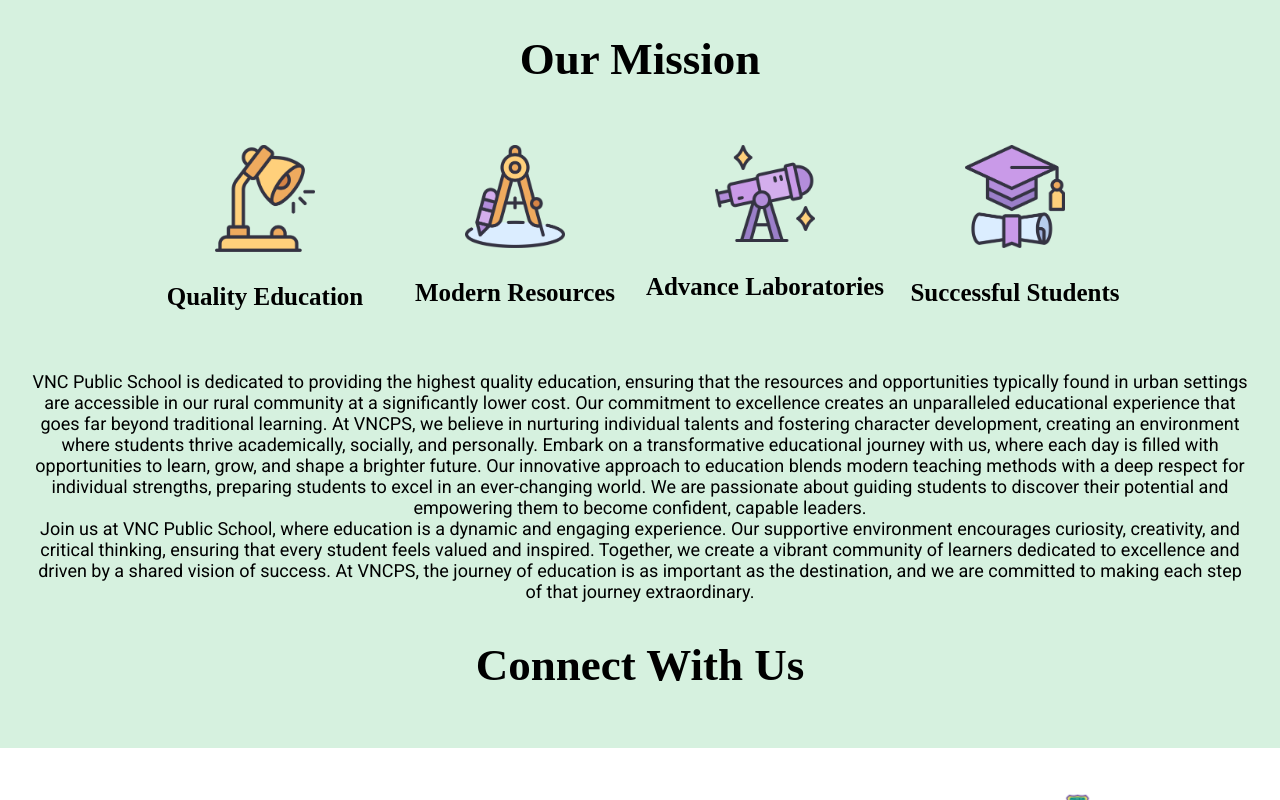
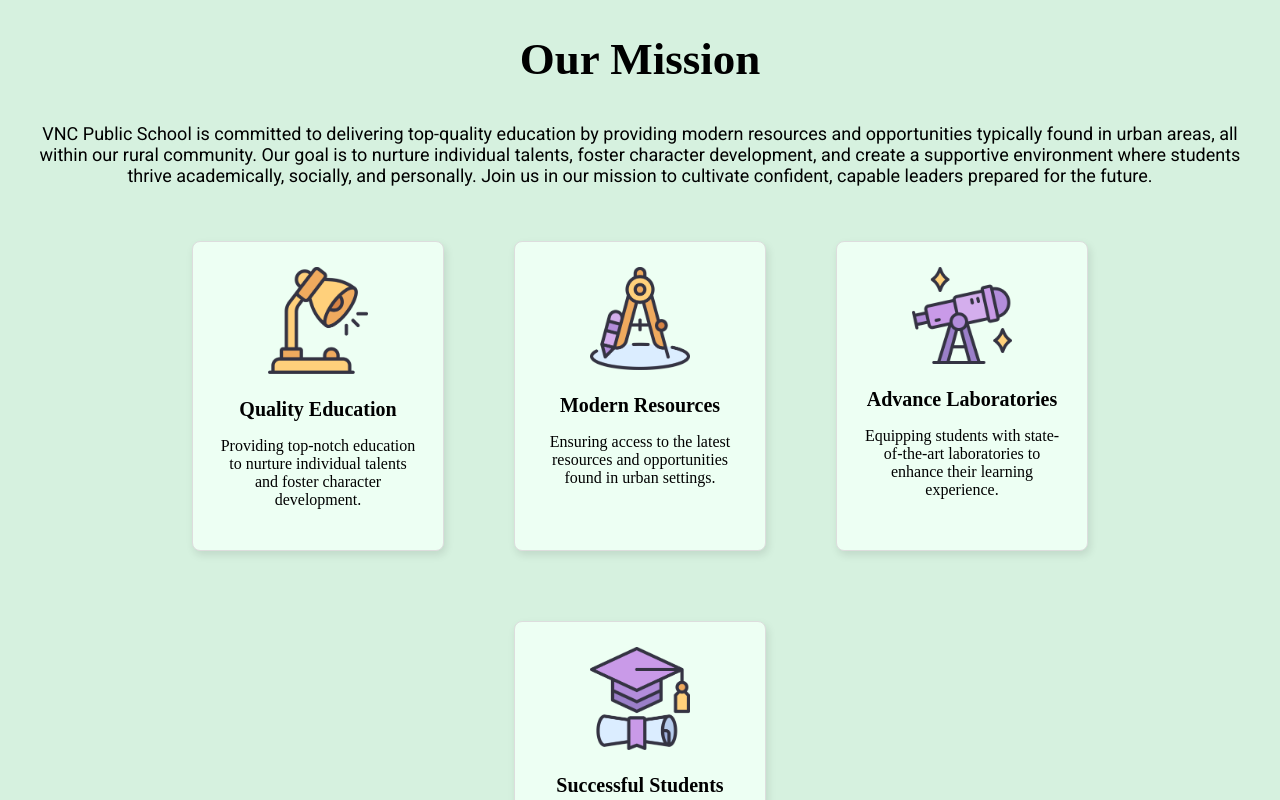
Before and after one commit to harishchaurasia/vncpublicschool, a Next.js app: page / in a window 1280 px wide. Shown: the part 840-1640 px from the top of the page. Built offline with nearby package versions, Linux system fonts and the light colour scheme; a web font is replaced by a local one.

Commit message:
added mission card

```diff
--- a/components/ImageCarousel.css
+++ b/components/ImageCarousel.css
@@ -1,5 +1,4 @@
 /* ImageCarousel.css */
-
 
 .carousel-container {
   width: 100%;
--- /dev/null
+++ b/components/MissionCard.js
@@ -0,0 +1,41 @@
+import React from 'react';
+
+const MissionCard = ({ imageSrc, heading, text }) => {
+    return (
+        <div style={cardStyle}>
+            <img style={cardImageStyle} src={imageSrc} alt={heading} />
+            <h3 style={cardHeadingStyle}>{heading}</h3>
+            <p style={cardTextStyle}>{text}</p>
+        </div>
+    );
+};
+
+export default MissionCard;
+
+const cardStyle = {
+    border: '1px solid #ddd',
+    borderRadius: '8px',
+    padding: '25px',
+    textAlign: 'center',
+    maxWidth: '200px',
+    margin: '35px',
+    boxShadow: '2px 4px 8px rgba(0, 0, 0, 0.1)',
+    // backgroundColor: '#fff'
+    backgroundColor: '#edfff3'
+};
+
+const cardImageStyle = {
+    maxWidth: '100px',
+    width: '100%',
+    height: 'auto',
+    marginBottom: '10px'
+};
+
+const cardHeadingStyle = {
+    fontSize: '20px',
+    margin: '10px 0'
+};
+
+const cardTextStyle = {
+    fontSize: '16px'
+};
--- a/pages/Mission.js
+++ b/pages/Mission.js
@@ -1,5 +1,5 @@
 import React from 'react';
-import { AlignCenter } from 'react-feather';
+import MissionCard from '../components/MissionCard';
 
 const Mission = () => {
     return (
@@ -7,59 +7,38 @@ const Mission = () => {
             <h1 style={MissionHeading}>
                 Our Mission
             </h1>
-            <div style={imageContainerStyle}>
-            <div style={imgDivStyle}>
-                <img style={centeredImageStyle} src='/DeskLamp.png' alt="Mission Image" />
-                <h3 style={headStyles}>
-                    Quality Education
-                </h3>
-            </div>
-            <div style={imgDivStyle}>
-                <img style={centeredImageStyle} src='/DrawingCompass.png' alt="Mission Image" />
-                <h3 style={headStyles}>
-                    Modern Resources
-                </h3>
-            </div>
-            <div style={imgDivStyle}>
-                <img style={centeredImageStyle} src='/Telescope.png' alt="Mission Image" />
-                <h3 style={headStyles}>
-                    Advance Laboratories
-                </h3>
-            </div>
-            <div style={imgDivStyle}>
-                <img style={centeredImageStyle} src='/GraduationCap.png' alt="Mission Image" />
-                <h3 style={headStyles}>
-                    Successful Students
-                </h3>
+            <div>
+            <div>
+                <p style={missionContentStyle}>
+                VNC Public School is committed to delivering top-quality education by providing modern
+                resources and opportunities typically found in urban areas, all within our rural community.
+                Our goal is to nurture individual talents, foster character development, and create a
+                supportive environment where students thrive academically, socially, and personally.
+                Join us in our mission to cultivate confident, capable leaders prepared for the future.
+                </p>
             </div>
             </div>
-            <div>
-                <p style={missionContentStyle}>
-                    VNC Public School is dedicated to providing the highest quality education,
-                    ensuring that the resources and opportunities typically found in urban
-                    settings are accessible in our rural community at a significantly lower
-                    cost. Our commitment to excellence creates an unparalleled educational
-                    experience that goes far beyond traditional learning. At VNCPS, we believe
-                    in nurturing individual talents and fostering character development,
-                    creating an environment where students thrive academically, socially,
-                    and personally.
-                    Embark on a transformative educational journey with us, where each day is
-                    filled with opportunities to learn, grow, and shape a brighter future. Our
-                    innovative approach to education blends modern teaching methods with a deep
-                    respect for individual strengths, preparing students to excel in an ever-changing
-                    world. We are passionate about guiding students to discover their potential
-                    and empowering them to become confident, capable leaders.
-
-                    <br />
-
-                    Join us at VNC Public School, where education is a dynamic and engaging
-                    experience. Our supportive environment encourages curiosity, creativity,
-                    and critical thinking, ensuring that every student feels valued and inspired.
-                    Together, we create a vibrant community of learners dedicated to excellence
-                    and driven by a shared vision of success. At VNCPS, the journey of education
-                    is as important as the destination, and we are committed to making each step
-                    of that journey extraordinary.
-                </p>
+            <div style={imageContainerStyle}>
+                <MissionCard
+                    imageSrc='/DeskLamp.png'
+                    heading='Quality Education'
+                    text='Providing top-notch education to nurture individual talents and foster character development.'
+                />
+                <MissionCard
+                    imageSrc='/DrawingCompass.png'
+                    heading='Modern Resources'
+                    text='Ensuring access to the latest resources and opportunities found in urban settings.'
+                />
+                <MissionCard
+                    imageSrc='/Telescope.png'
+                    heading='Advance Laboratories'
+                    text='Equipping students with state-of-the-art laboratories to enhance their learning experience.'
+                />
+                <MissionCard
+                    imageSrc='/GraduationCap.png'
+                    heading='Successful Students'
+                    text='Guiding students to discover their potential and empowering them to become confident leaders.'
+                />
             </div>
         </div>
     );
@@ -88,26 +67,7 @@ const missionContentStyle = {
 const imageContainerStyle = {
     display: 'flex',
     justifyContent: 'center',
+    flexWrap: 'wrap',
     padding: '10px',
     margin: '10px 0', // Adjust the margin as needed
 };
-
-const centeredImageStyle = {
-    maxWidth: '100px', // Set the max width in pixels
-    width: '100%',
-    height: 'auto',
-    margin: '2px 75px'
-    //boxShadow: '2px 4px 8px rgba(0, 0, 0, 0.4)'
-};
-
-const imgDivStyle = {
-    marginTop: '10px',
-    marginBottom: '15px'
-}
-
-const headStyles = {
-    textAlign: 'center',
-    fontSize: '25px',
-    display: 'flex',
-    justifyContent: 'center'
-}
```
